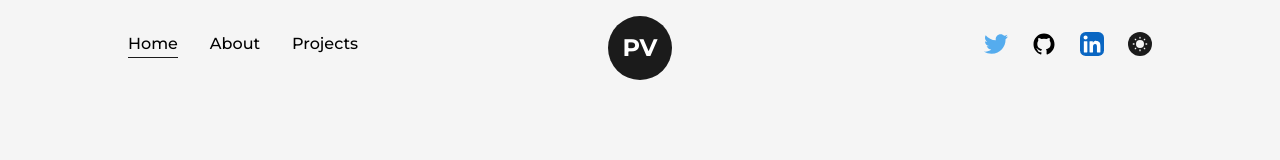
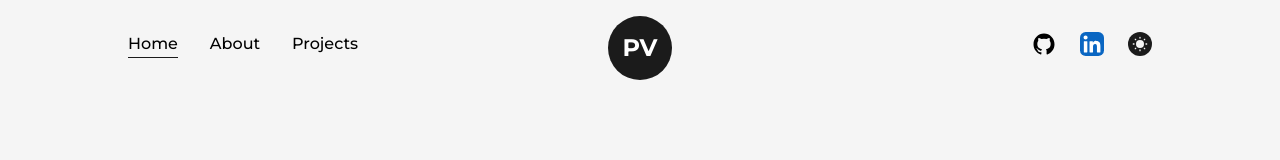
Before and after one commit to PVieiraCoding/web, a Next.js app: page / in a window 1280 px wide. Shown: the top 160 px of the page. Built offline with nearby package versions, Linux system fonts and the light colour scheme.

Commit message:
Update Navbar.js

```diff
--- a/src/components/Navbar.js
+++ b/src/components/Navbar.js
@@ -98,16 +98,6 @@ const Navbar = () => {
         className="flex items-center justify-center flex-wrap lg:mt-2
       "
       >
-        <motion.a
-          target={"_blank"}
-          className="w-6 mr-3"
-          href="https://www.facebook.com/PVieiraIT/"
-          whileHover={{ y: -2 }}
-          whileTap={{ scale: 0.9 }}
-          aria-label="Checkout my facebook profile"
-        >
-          <TwitterIcon />
-        </motion.a>
         <motion.a
           target={"_blank"}
           className="w-6 mx-3"
```
